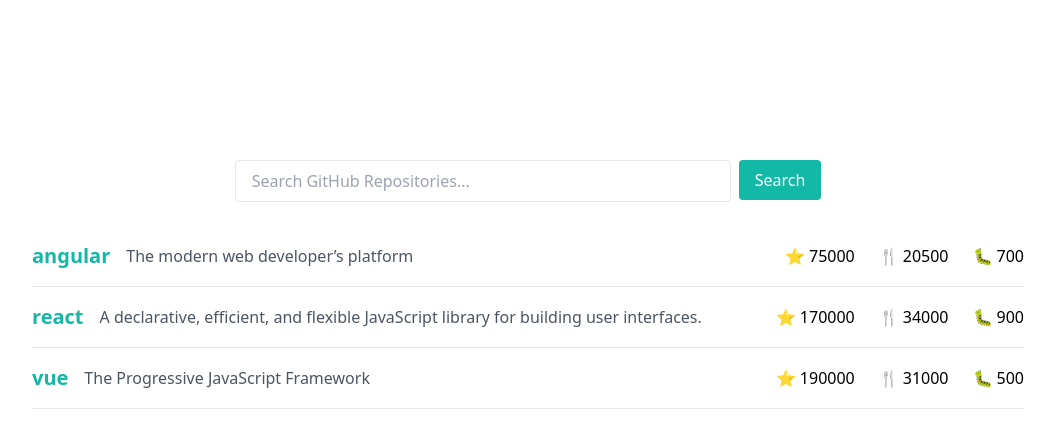
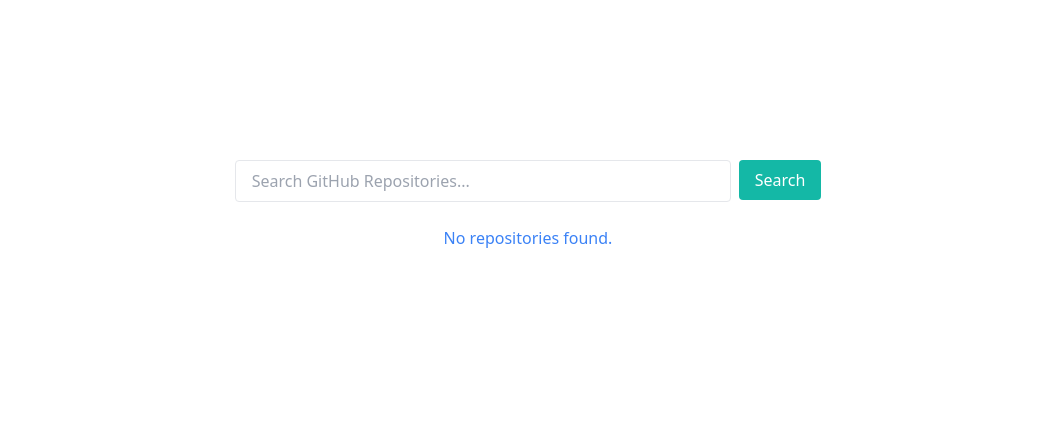
Before and after one commit to Mpilo-Pillz/angular-github-explorer, an Angular app: page / in a window 1280 px wide. Shown: the top 448 px of the page, without its empty margins (112-1167 px from the left). Built offline with nearby package versions, Linux system fonts and the light colour scheme.

Commit message:
removing test data and showing an alert for error

```diff
--- a/src/app/features/repositories/components/repository-details/repository-details.component.html
+++ b/src/app/features/repositories/components/repository-details/repository-details.component.html
@@ -64,9 +64,9 @@
 </section>
 
 <ng-template #noRepository>
-  <p class="text-danger">No repository owner information available.</p>
+  <app-no-results message="No repository owner information available." />
 </ng-template>
 
 <ng-template #noContributors>
-  <p class="text-secondary">No contributors found for this repository.</p>
+  <app-no-results message="No contributors found for this repository." />
 </ng-template>
--- a/src/app/features/repositories/components/repository-details/repository-details.component.ts
+++ b/src/app/features/repositories/components/repository-details/repository-details.component.ts
@@ -24,8 +24,7 @@ export class RepositoryDetailsComponent implements OnInit {
     const repo = this.route.snapshot.paramMap.get(REPO);
 
     if (!owner || !repo) {
-      // TODO: show error using a toast or snackbar or modal
-      console.error('Owner or repository not provided.');
+      alert('Owner or repository not provided.');
       return;
     }
 
--- a/src/app/features/repositories/components/repository-list/repository-list.component.ts
+++ b/src/app/features/repositories/components/repository-list/repository-list.component.ts
@@ -7,50 +7,9 @@ import { Repository } from '../../../../core/models/repository.model';
   templateUrl: './repository-list.component.html',
 })
 export class RepositoryListComponent {
-  repositories: any[];
+  repositories: Repository[];
   constructor(private githubService: GithubService) {
-    this.repositories = [
-      {
-        id: 1,
-        name: 'angular',
-        owner: {
-          login: 'angular',
-          id: 2,
-        },
-        stargazers_count: 75000,
-        forks_count: 20500,
-        open_issues_count: 700,
-        description: 'The modern web developer’s platform',
-        html_url: 'https://github.com/angular/angular',
-      },
-      {
-        id: 2,
-        name: 'react',
-        owner: {
-          login: 'facebook',
-          id: 3,
-        },
-        stargazers_count: 170000,
-        forks_count: 34000,
-        open_issues_count: 900,
-        description:
-          'A declarative, efficient, and flexible JavaScript library for building user interfaces.',
-        html_url: 'https://github.com/facebook/react',
-      },
-      {
-        id: 3,
-        name: 'vue',
-        owner: {
-          login: 'vuejs',
-          id: 4,
-        },
-        stargazers_count: 190000,
-        forks_count: 31000,
-        open_issues_count: 500,
-        description: 'The Progressive JavaScript Framework',
-        html_url: 'https://github.com/vuejs/vue',
-      },
-    ];
+    this.repositories = [];
   }
   onSearch(query: string) {
     this.githubService
```
